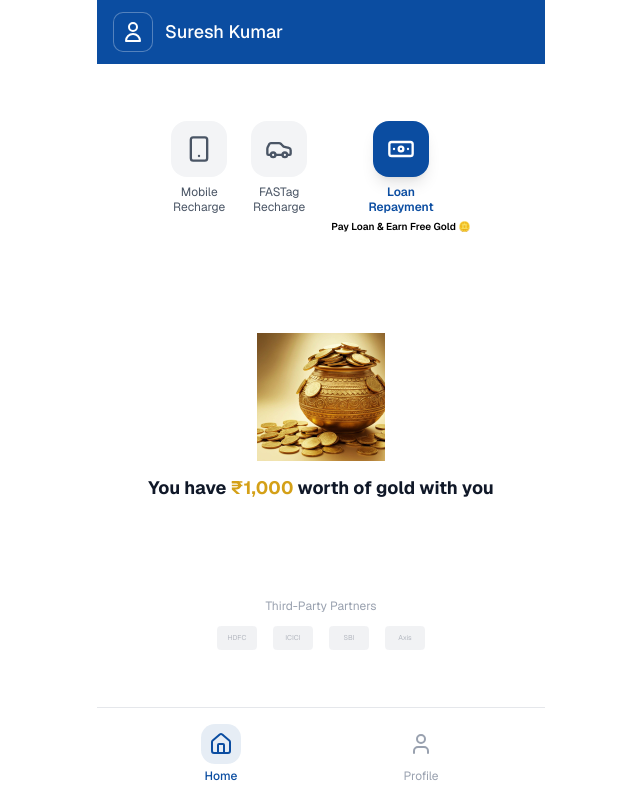
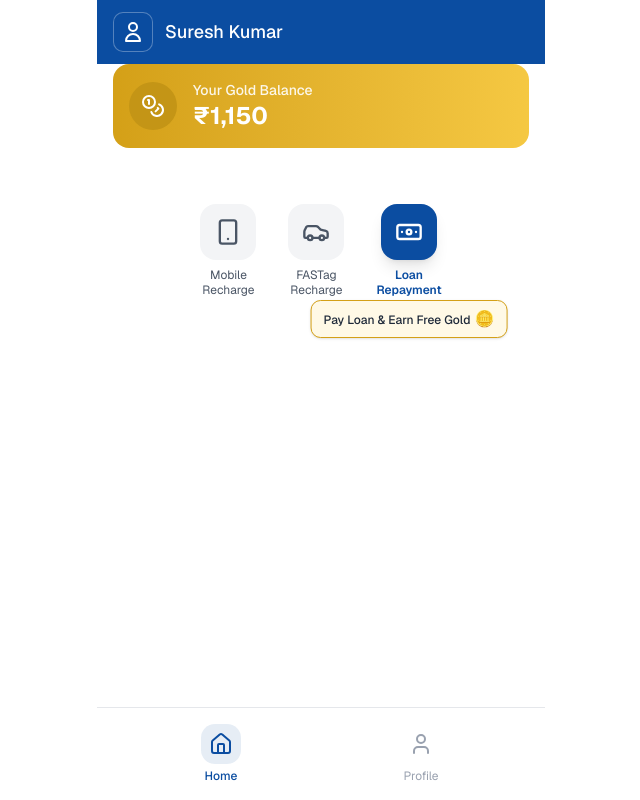
Before and after one commit to satadvara/v0-spark-money-prototype, a Next.js app: page / in a window 1280 px wide. Shown: the whole page, without its empty margins (319-959 px from the left). Built offline with nearby package versions, Linux system fonts and the light colour scheme.

Commit message:
feat: update landing page with gold banner and simplified UI
Add golden gradient banner and highlight Loan Repayment button.

Co-authored-by: null <246097909+satadvara@users.noreply.github.com>

```diff
--- a/components/screens/gold-reward-success.tsx
+++ b/components/screens/gold-reward-success.tsx
@@ -1,7 +1,7 @@
 "use client"
 
 import { Button } from "@/components/ui/button"
-import { CheckCircle } from "lucide-react"
+import { CheckCircle, Home } from "lucide-react"
 
 interface GoldRewardSuccessProps {
   onNavigate: (screen: number) => void
@@ -10,6 +10,16 @@ interface GoldRewardSuccessProps {
 export default function GoldRewardSuccess({ onNavigate }: GoldRewardSuccessProps) {
   return (
     <div className="flex flex-col min-h-screen bg-gradient-to-b from-[#D4A017]/10 to-white max-w-md mx-auto">
+      <div className="p-4">
+        <button
+          onClick={() => onNavigate(1)}
+          className="flex items-center gap-2 text-[#0B4DA1] hover:text-[#093d81] transition-colors"
+        >
+          <Home className="w-5 h-5" />
+          <span className="text-sm font-medium">Home</span>
+        </button>
+      </div>
+
       <div className="flex-1 flex flex-col items-center justify-center px-6">
         <h2 className="text-base font-medium text-gray-700 text-center mb-4">
           Congratulations! You have paid for your loan!
@@ -33,14 +43,14 @@ export default function GoldRewardSuccess({ onNavigate }: GoldRewardSuccessProps
           <span className="text-[#D4A017]">₹150</span> <span className="text-gray-700 font-normal">Free Gold</span>{" "}
           <span className="text-green-600">added</span>
         </h1>
-        <p className="text-base text-gray-600 text-center mb-6">to your digital gold balance</p>
+        <p className="text-base text-gray-600 text-center mb-6">to your gold balance</p>
 
         {/* Gold Balance Card */}
-        <div className="w-full bg-white rounded-xl shadow-md p-5 mb-6">
+        <div className="w-full bg-white rounded-xl shadow-md p-5 mb-4">
           <div className="flex items-center justify-between">
             <div>
               <p className="text-xs text-gray-500">Total Gold Balance</p>
-              <p className="text-xl font-bold text-[#D4A017]">₹1,150</p>
+              <p className="text-xl font-bold text-[#D4A017]">₹150</p>
             </div>
             <div className="w-10 h-10 rounded-full bg-[#D4A017]/10 flex items-center justify-center">
               <svg className="w-5 h-5 text-[#D4A017]" viewBox="0 0 24 24" fill="currentColor">
@@ -49,6 +59,9 @@ export default function GoldRewardSuccess({ onNavigate }: GoldRewardSuccessProps
             </div>
           </div>
         </div>
+
+        {/* New line about saving for next EMI */}
+        <p className="text-sm text-gray-600 text-center mb-6">₹150 gold will help you save for your next EMI</p>
       </div>
 
       {/* Bottom Button */}
--- a/components/screens/landing-page.tsx
+++ b/components/screens/landing-page.tsx
@@ -1,6 +1,6 @@
 "use client"
 
-import { Smartphone, Car, Banknote } from "lucide-react"
+import { Smartphone, Car, Banknote, Coins } from "lucide-react"
 import BottomNav from "@/components/ui/bottom-nav"
 
 interface LandingPageProps {
@@ -25,11 +25,22 @@ export default function LandingPage({ onNavigate }: LandingPageProps) {
         <span className="text-white font-medium text-lg">Suresh Kumar</span>
       </div>
 
+      <div className="bg-[#0B4DA1] px-4 pb-6 text-background bg-card">
+        <div className="bg-gradient-to-r from-[#D4A017] to-[#F5C842] rounded-2xl p-4 flex items-center gap-4 leading-[1.88rem]">
+          <div className="w-12 h-12 rounded-full bg-[#C49516] flex items-center justify-center">
+            <Coins className="w-6 h-6 text-white" />
+          </div>
+          <div>
+            <p className="text-white/90 text-sm font-medium">Your Gold Balance</p>
+            <p className="text-white text-2xl font-bold">₹1,150</p>
+          </div>
+        </div>
+      </div>
+
       {/* Main Content */}
-      <div className="flex-1 flex flex-col px-6 py-6">
-        {/* Top 1/3: Quick Actions */}
-        <div className="flex-1 flex items-center justify-center">
-          <div className="flex justify-center gap-6">
+      <div className="flex-1 flex flex-col px-6 py-8">
+        {/* Quick Actions */}
+        <div className="flex justify-center gap-8">
           {/* Mobile Recharge */}
           <div className="flex flex-col items-center">
             <div className="w-14 h-14 rounded-2xl bg-gray-100 flex items-center justify-center mb-2">
@@ -55,6 +66,7 @@ export default function LandingPage({ onNavigate }: LandingPageProps) {
           </div>
 
           {/* Loan Repayment - Highlighted */}
+          <div className="flex flex-col items-center relative">
             <button onClick={() => onNavigate(2)} className="flex flex-col items-center">
               <div className="w-14 h-14 rounded-2xl bg-[#0B4DA1] flex items-center justify-center mb-2 shadow-lg">
                 <Banknote className="w-7 h-7 text-white" />
@@ -64,44 +76,10 @@ export default function LandingPage({ onNavigate }: LandingPageProps) {
                 <br />
                 Repayment
               </span>
-
-              {/* ⭐ UPDATED CTA LINE */}
-              <span className="text-[10px] text-black font-semibold mt-1 text-center">
-                 Pay Loan & Earn Free Gold 🪙
-              </span>
             </button>
-          </div>
-        </div>
-
-        {/* Middle 1/3: Gold Pot Section */}
-        <div className="flex-1 flex flex-col items-center justify-center mt-8">
-          <div className="relative w-32 h-32 mx-auto mb-4">
-            <img
-              src="/golden-pot-overflowing-with-gold-coins-traditional.jpg"
-              alt="Gold pot with coins"
-              className="w-full h-full object-contain"
-            />
-          </div>
-          <h1 className="text-lg font-bold text-gray-900 leading-tight text-center">
-            You have <span className="text-[#D4A017]">₹1,000</span> worth of gold with you
-          </h1>
-        </div>
-
-        {/* Bottom 1/3: Third Party Logos */}
-        <div className="flex-1 flex flex-col items-center justify-center mt-8">
-          <p className="text-xs text-gray-400 text-center mb-3">Third-Party Partners</p>
-          <div className="flex justify-center gap-4 opacity-50">
-            <div className="w-10 h-6 bg-gray-200 rounded flex items-center justify-center">
-              <span className="text-[7px] text-gray-500">HDFC</span>
-            </div>
-            <div className="w-10 h-6 bg-gray-200 rounded flex items-center justify-center">
-              <span className="text-[7px] text-gray-500">ICICI</span>
-            </div>
-            <div className="w-10 h-6 bg-gray-200 rounded flex items-center justify-center">
-              <span className="text-[7px] text-gray-500">SBI</span>
-            </div>
-            <div className="w-10 h-6 bg-gray-200 rounded flex items-center justify-center">
-              <span className="text-[7px] text-gray-500">Axis</span>
+            <div className="absolute -bottom-10 left-1/2 -translate-x-1/2 bg-[#FFF9E6] border border-[#D4A017] rounded-lg px-3 py-1.5 whitespace-nowrap shadow-sm">
+              <span className="text-xs text-gray-800 font-medium">Pay Loan & Earn Free Gold</span>
+              <span className="ml-1">🪙</span>
             </div>
           </div>
         </div>
--- a/components/screens/setup-savings.tsx
+++ b/components/screens/setup-savings.tsx
@@ -29,8 +29,8 @@ export default function SetupSavings({ onNavigate }: SetupSavingsProps) {
       <div className="flex-1 px-5 py-6">
         {/* Goal */}
         <div className="text-center mb-6">
-          <p className="text-sm text-gray-500 mb-1">Your EMI Goal</p>
-          <h1 className="text-3xl font-bold text-[#0B4DA1]">₹15,000</h1>
+          <p className="text-sm text-gray-500 mb-1">Your EMI Goal : Rs. 15,000- Rs. 150 = Rs. 14,850     </p>
+          <h1 className="text-3xl font-bold text-[#0B4DA1]">₹14,850</h1>
         </div>
 
         {/* Tabs */}
```
Lines whose indentation alone changed are shown as unchanged.
